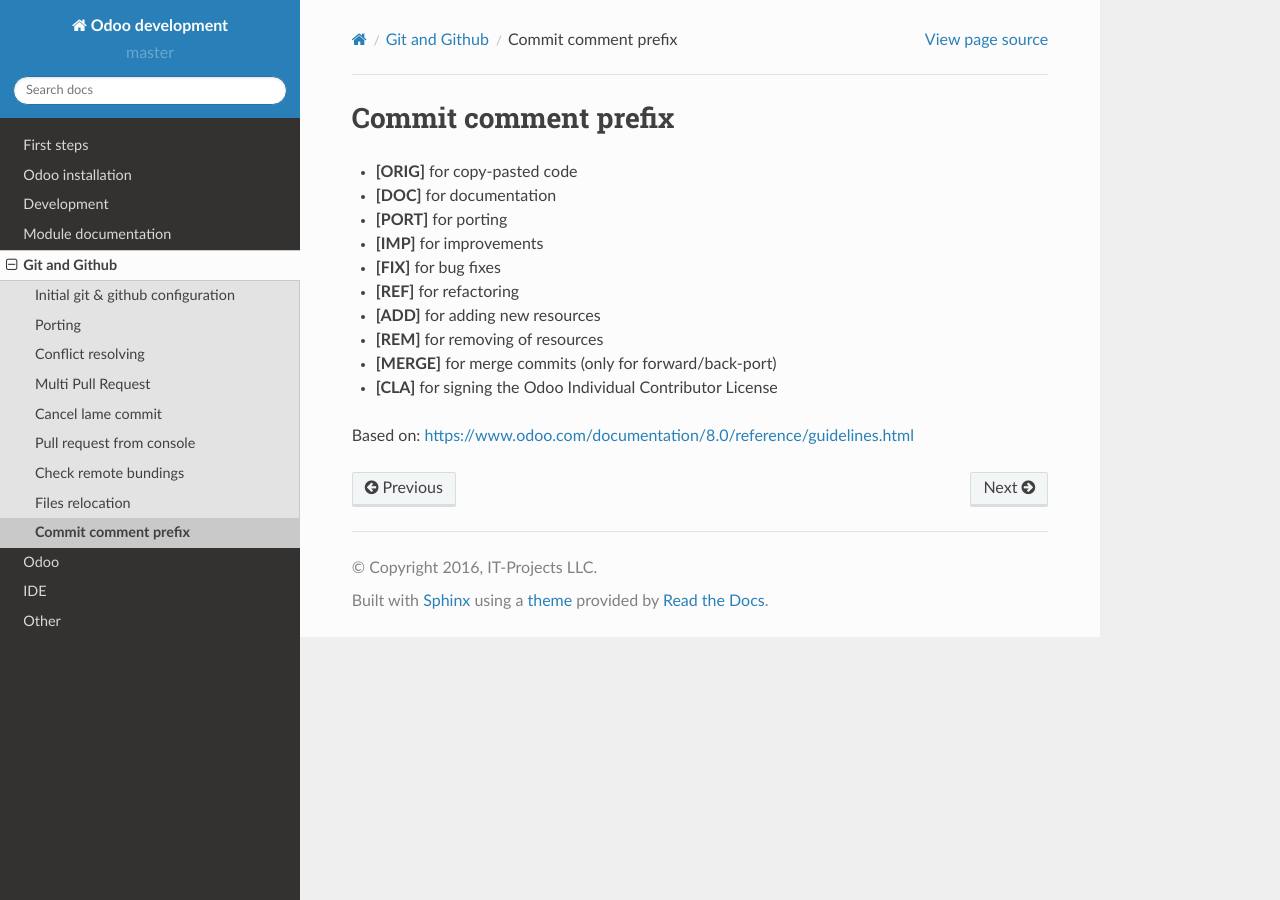
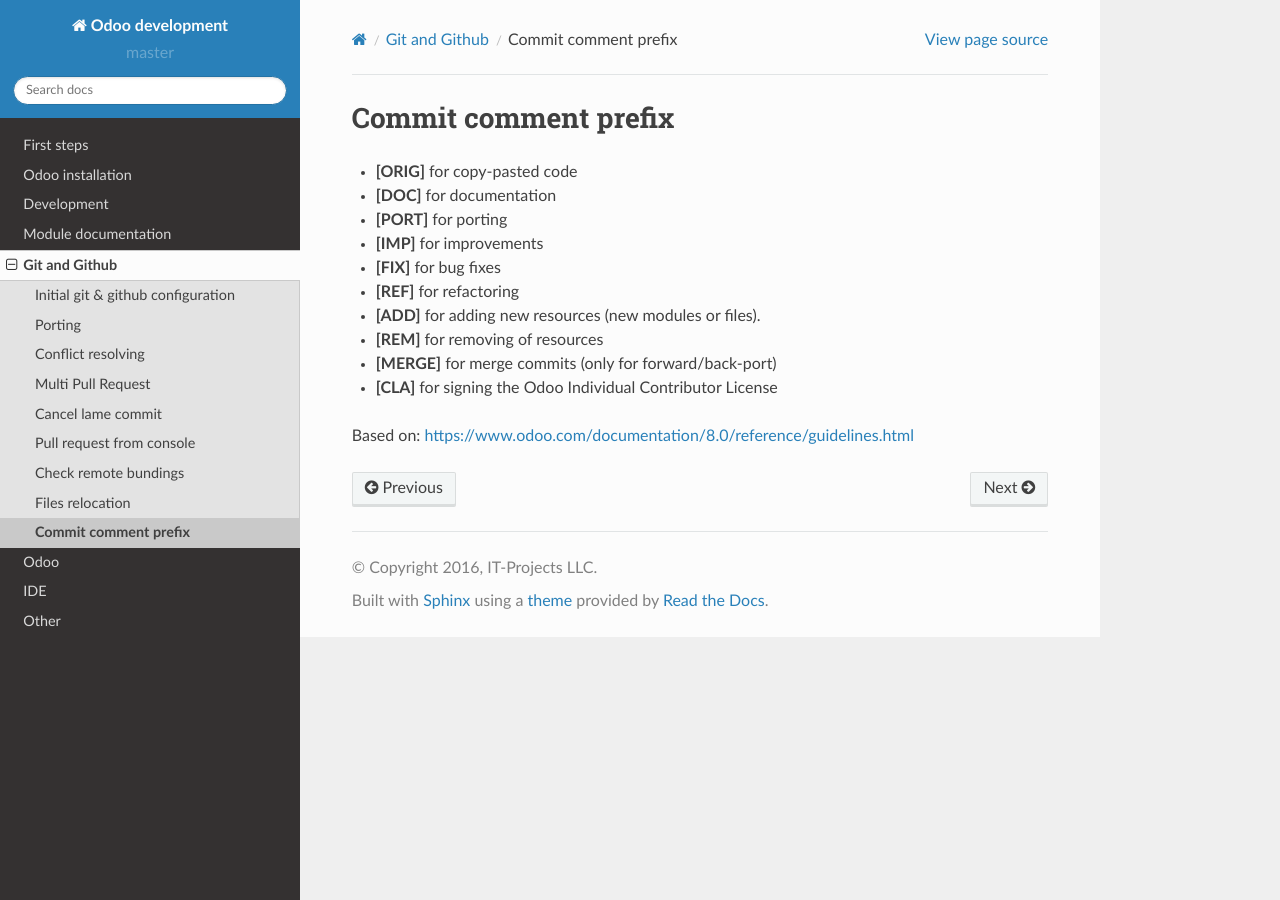
Before and after one commit to itpp-labs/odoo-development, a Sphinx documentation site: the page built from docs/git/commits.rst, in a window 1280 px wide. Built offline with Sphinx 7.4.7 and the Read the Docs theme 2.0.0, drawn with Linux system fonts in a browser that asks for light colours.

Commit message:
Clarify usage of tag [ADD]: (new modules or files).

```diff
--- a/docs/git/commits.rst
+++ b/docs/git/commits.rst
@@ -7,7 +7,7 @@ Commit comment prefix
 * **[IMP]** for improvements
 * **[FIX]** for bug fixes
 * **[REF]** for refactoring
-* **[ADD]** for adding new resources
+* **[ADD]** for adding new resources (new modules or files).
 * **[REM]** for removing of resources
 * **[MERGE]** for merge commits (only for forward/back-port)
 * **[CLA]** for signing the Odoo Individual Contributor License
```
